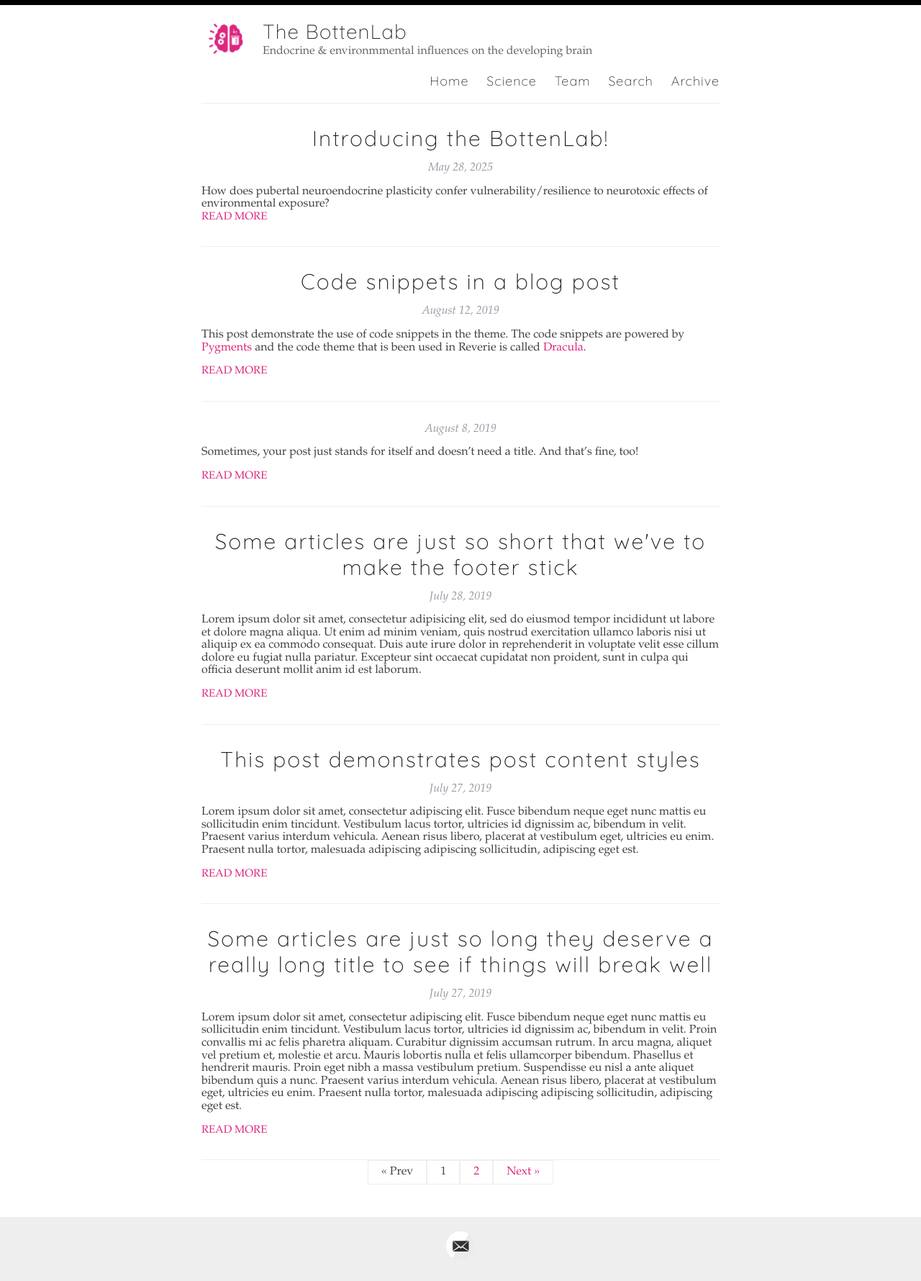
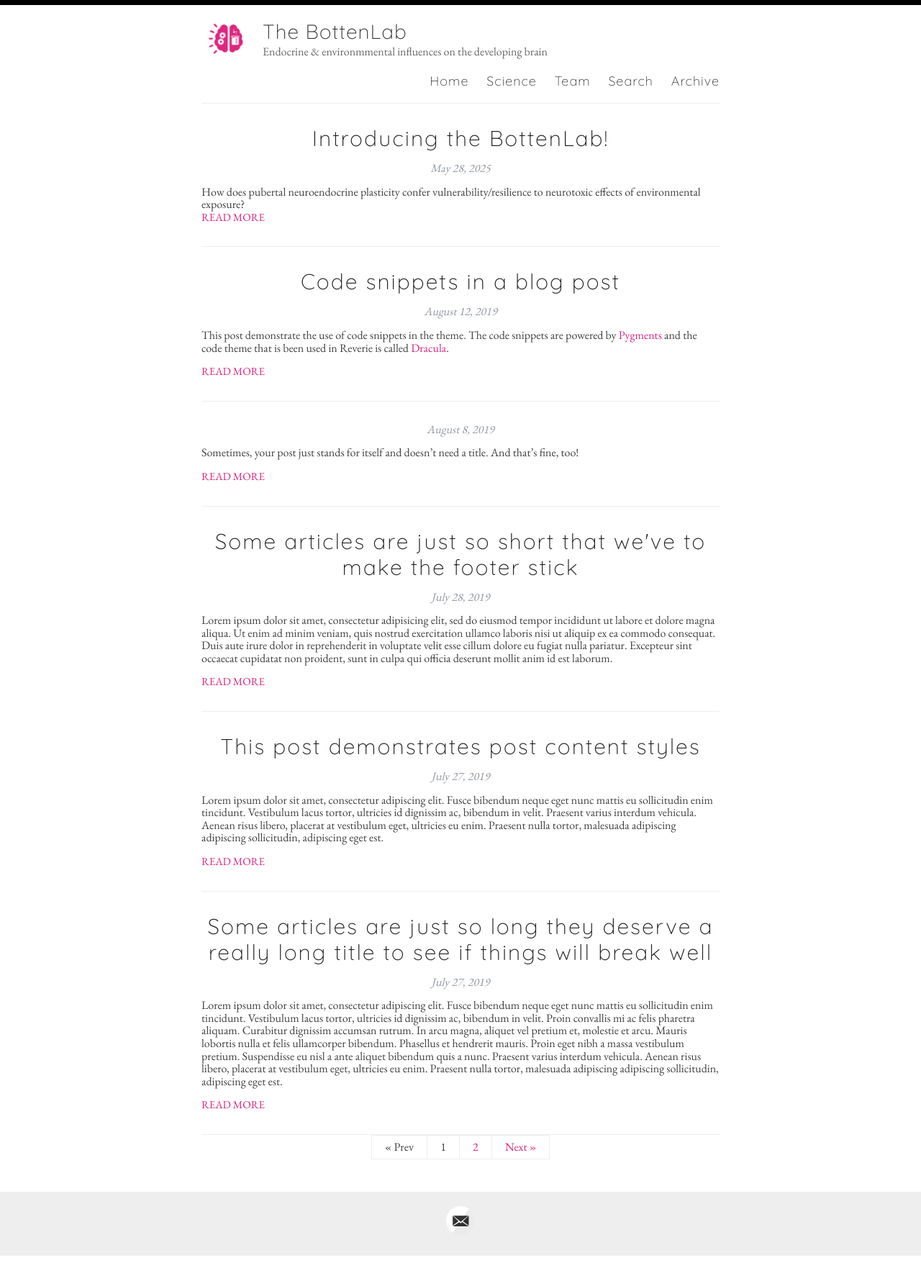
Before and after one commit to Bottenlab/bottenlab.github.io, a Jekyll site: the page built from index.html, in a window 1280 px wide. Shown: the whole page at 72% size. Built offline with Jekyll 4.4.1, drawn with Linux system fonts in a browser that asks for light colours; some web fonts are replaced; the list of posts is cut into pages by our own code; after the commit the page ends 1745 px from its top, so only the background shows below that.

Commit message:
apparently Garamond is a nightmare. but so prettyyy

```diff
--- a/assets/style.scss
+++ b/assets/style.scss
@@ -14,11 +14,10 @@
 /**************/
 
 @import url('https://fonts.googleapis.com/css?family=Roboto');
-@import url('https://fonts.googleapis.com/css?family=Garamond|Quicksand:300');
+@import url('https://fonts.googleapis.com/css?family=Quicksand:300|EB+Garamond');
 
 $quicksand: 'Quicksand', sans-serif;
-$garamond: 'Garamond', serif;
-
+$garamond: 'EB Garamond', serif;
 
 html {
   font-size: 100%;
```
